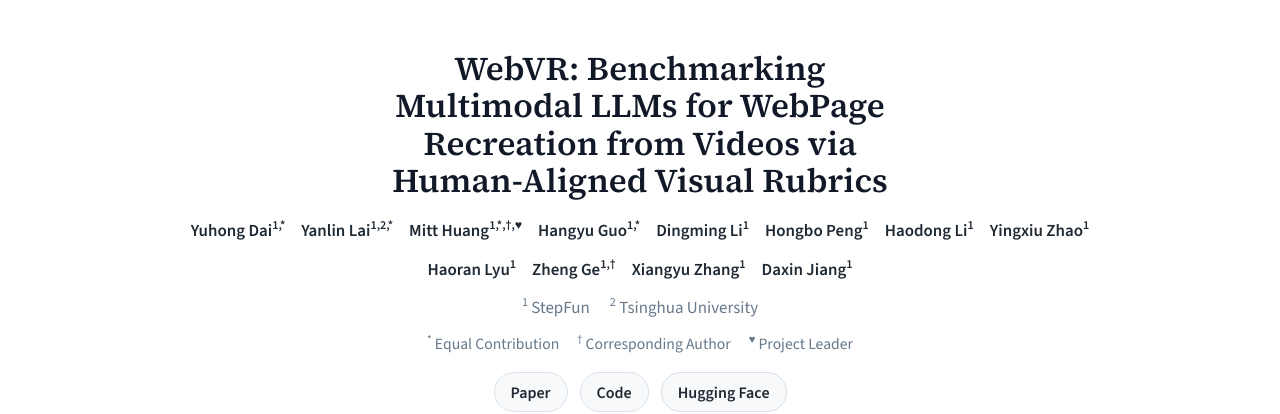
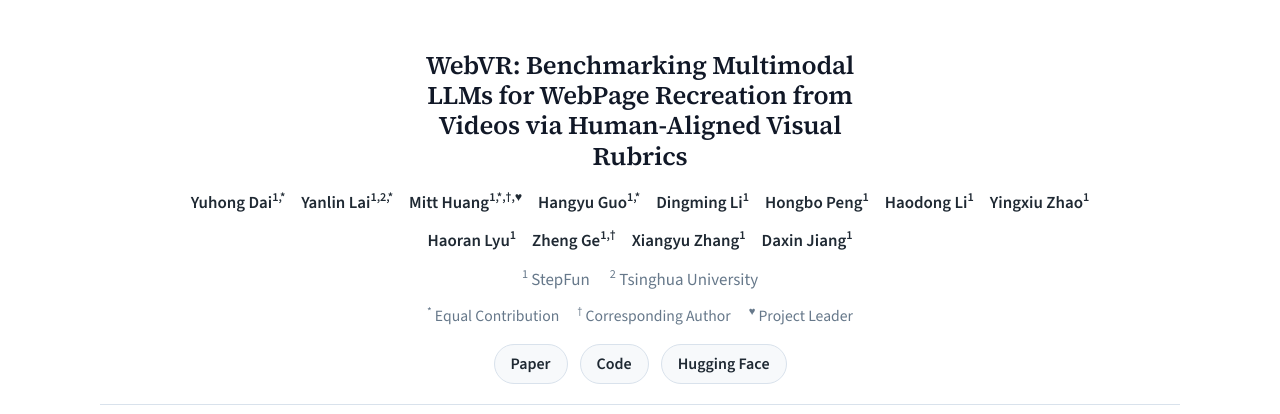
Before and after one commit to webvr-benchmark/webvr-benchmark.github.io, a plain HTML site: page index.html in a window 1280 px wide. Shown: the top 414 px of the page. Drawn offline with nearby package versions, Linux system fonts and the light colour scheme.

Commit message:
Reduce visual weight of homepage title

```diff
--- a/index.html
+++ b/index.html
@@ -19,7 +19,7 @@
   <body>
     <div class="container">
       <header class="hero">
-        <h1>
+        <h1 class="project-title">
           WebVR: Benchmarking Multimodal LLMs for WebPage Recreation from
           Videos via Human-Aligned Visual Rubrics
         </h1>
--- a/styles.css
+++ b/styles.css
@@ -59,11 +59,13 @@
   color: #111827;
 }
 
-h1 {
-  max-width: 28ch;
+.project-title {
+  max-width: 34ch;
   margin: 0 auto;
-  font-size: clamp(1.65rem, 2.6vw, 2.35rem);
-  line-height: 1.12;
+  font-size: clamp(1.4rem, 2vw, 1.95rem);
+  line-height: 1.18;
+  letter-spacing: -0.01em;
+  font-weight: 600;
 }
 
 h2 {
```
